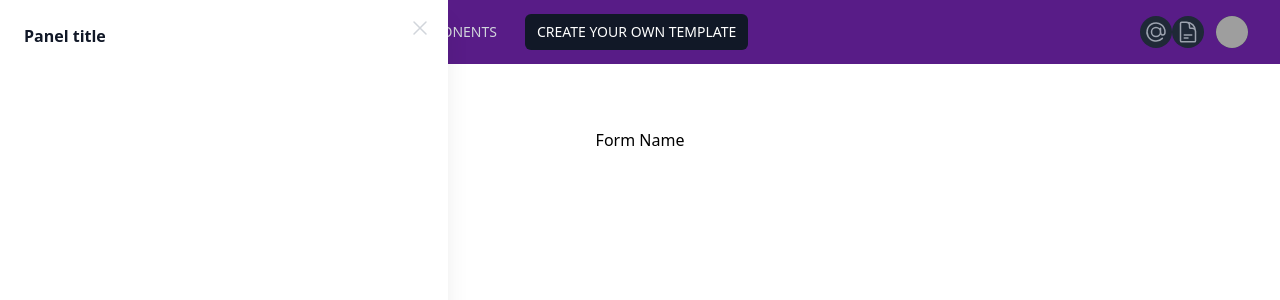
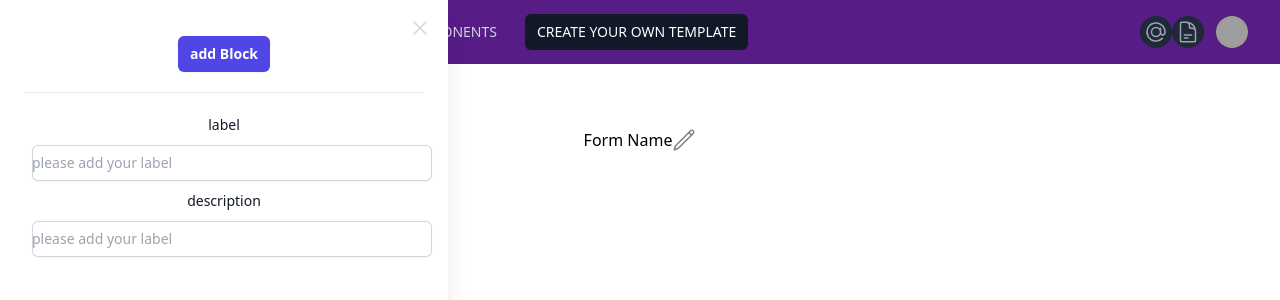
Before and after one commit to RaedRdhaounia/build-Form, a Next.js app: page /create-template in a window 1280 px wide. Both pictures are taken after a click on the button "add more". Shown: the top 300 px of the page. Built offline with nearby package versions, Linux system fonts and the light colour scheme; grey boxes are pictures that could not be loaded.

Commit message:
add basic contraction of form and block
add basics for template and form

```diff
--- /dev/null
+++ b/src/components/others/FormName.tsx
@@ -0,0 +1,37 @@
+import { setFormName } from '@/store/reducers/formReducer '
+import { useAppSelector } from '@/store/store '
+import { PencilIcon } from '@heroicons/react/24/outline'
+import React, { useState } from 'react'
+import { useDispatch } from 'react-redux'
+import Save from './Save'
+
+function FormName() {
+  const dispatch = useDispatch()
+  const FormNameInfo = useAppSelector(state => state.form.formName)
+  const [updateFormName, setUpdateFormName] = useState(FormNameInfo)
+  const [edit, setEdit] = useState(true)
+  function handleEdit(){
+    setEdit(!edit)
+  }
+  function handleFormName(){
+    dispatch(setFormName(updateFormName));
+    handleEdit()
+  }
+  return ( edit ?
+    <div className="text-center m-16 flex justify-center">
+      {FormNameInfo}
+      <PencilIcon width={24} height={24} color="gray" onClick={handleEdit} />
+    </div>
+    :
+    <div className="text-center m-16 flex justify-center">
+    <input
+      className="m-2 text-center block max-w-sm rounded-md border-0 py-1.5 text-gray-900 shadow-sm ring-1 ring-inset ring-gray-300 placeholder:text-gray-400 focus:ring-2 focus:ring-inset focus:ring-indigo-600 sm:text-sm sm:leading-6"
+      onChange={(e) => setUpdateFormName(e.target.value)}
+    />
+    <Save func={handleFormName} />
+    </div>
+
+  )
+}
+
+export default FormName
--- a/src/components/others/Save.tsx
+++ b/src/components/others/Save.tsx
@@ -1,6 +1,10 @@
-export default function Save() {
+export default function Save(props: {func?: () => void}) {
+  const {func} = props
   return (
-    <div className="bg-gray-50 px-4 py-3 text-right sm:px-6">
+    <div
+      onClick={func}
+      className="bg-gray-50 px-4 py-3 text-right sm:px-6"
+    >
       <button
         type="submit"
         className="inline-flex justify-center rounded-md bg-indigo-600 py-2 px-3 text-sm font-semibold text-white shadow-sm hover:bg-indigo-500 focus-visible:outline focus-visible:outline-2 focus-visible:outline-offset-2 focus-visible:outline-indigo-500"
--- /dev/null
+++ b/src/components/utilities/block/InputChange.tsx
@@ -0,0 +1,10 @@
+export default function InputChange(props: {value:string, func: (value:string) => void}) {
+  const {func, value} = props
+  return (
+    <input
+      value={value}
+      className="m-2 text-center block max-w-sm rounded-md border-0 py-1.5 text-gray-900 shadow-sm ring-1 ring-inset ring-gray-300 placeholder:text-gray-400 focus:ring-2 focus:ring-inset focus:ring-indigo-600 sm:text-sm sm:leading-6"
+      onChange={(e) => func(e.target.value)}
+    />
+  )
+}
--- /dev/null
+++ b/src/components/utilities/panel/BlockButton.tsx
@@ -0,0 +1,55 @@
+import { blockAdd } from "@/store/reducers/blockReducer "
+import { addBlock } from "@/store/reducers/formReducer "
+import { useState } from "react"
+import { useDispatch } from "react-redux"
+import Divider from "../Divider"
+
+export default function BlockButton(props: {formLen: number}) {
+  const {formLen} = props
+  const dispatch = useDispatch()
+  const [blockInfo, setBlockInfo] = useState({description:"", label:"", id:`${formLen}`, fields:[]})
+  function handleAdd() {
+    dispatch(blockAdd(blockInfo))
+    dispatch(addBlock(`${formLen}`))
+  }
+  return (
+    <div className="px-4 py-3 text-center sm:px-6">
+      <button
+        type="submit"
+        className="inline-flex justify-center rounded-md bg-indigo-600 py-2 px-3 text-sm font-semibold text-white shadow-sm hover:bg-indigo-500 focus-visible:outline focus-visible:outline-2 focus-visible:outline-offset-2 focus-visible:outline-indigo-500"
+        onClick={handleAdd}
+      >
+        add Block
+      </button>
+      <Divider/>
+      <div>
+      <label htmlFor="email-address" className="block text-sm font-medium leading-6 text-gray-900">
+        label
+      </label>
+      <input
+        value={blockInfo.label}
+        onChange={(e)=>setBlockInfo(value => {return {...value, label:e.target.value }})}
+        type="label-block"
+        name={'fd'}
+        placeholder={"please add your label "}
+        id="label-block"
+        className="m-2 block w-full rounded-md border-0 py-1.5 text-gray-900 shadow-sm ring-1 ring-inset ring-gray-300 placeholder:text-gray-400 focus:ring-2 focus:ring-inset focus:ring-indigo-600 sm:text-sm sm:leading-6"
+      />
+      </div>
+      <div>
+      <label htmlFor="email-address" className="block text-sm font-medium leading-6 text-gray-900">
+        description
+      </label>
+      <input
+        value={blockInfo.description}
+        onChange={(e)=>setBlockInfo(value => {return {...value, description:e.target.value }})}
+        type="text"
+        name="description-block"
+        placeholder={"please add your label "}
+        id="description-block"
+        className="m-2 block w-full rounded-md border-0 py-1.5 text-gray-900 shadow-sm ring-1 ring-inset ring-gray-300 placeholder:text-gray-400 focus:ring-2 focus:ring-inset focus:ring-indigo-600 sm:text-sm sm:leading-6"
+      />
+      </div>
+      </div>
+  )
+}
--- a/src/components/view/Panel.tsx
+++ b/src/components/view/Panel.tsx
@@ -1,9 +1,13 @@
 import { Dispatch, Fragment, SetStateAction } from 'react'
 import { Dialog, Transition } from '@headlessui/react'
-import { XMarkIcon } from '@heroicons/react/24/outline'
+import { XMarkIcon, PlusIcon } from '@heroicons/react/24/outline'
+import { useAppSelector } from '@/store/store '
+import BlockButton from '../utilities/panel/BlockButton'
 
 export default function Panel(props : {open: boolean, setOpen: Dispatch<SetStateAction<boolean>>}) {
-    const {open, setOpen} = props
+  const {open, setOpen} = props
+  const formStore = useAppSelector(store => store.form)
+
   return (
     <Transition.Root show={open} as={Fragment}>
       <Dialog as="div" className="relative z-10" onClose={setOpen}>
@@ -41,11 +45,14 @@ export default function Panel(props : {open: boolean, setOpen: Dispatch<SetState
                     </div>
                   </Transition.Child>
                   <div className="flex h-full flex-col bg-white py-6 shadow-xl">
-                    <div className="px-4 sm:px-6">
-                      <Dialog.Title className="text-base font-semibold leading-6 text-gray-900">
-                        Panel title
-                      </Dialog.Title>
-                    </div>
+                    {formStore.blocks.length < 1 && <BlockButton formLen={formStore.blocks.length} />}
+                    {formStore.blocks.length > 0 &&
+                    <div className=" flex  bg-white py-10 m-2 justify-between justify-items-center items-baseline ">
+                      <dt className="text-sm font-medium text-gray-500">add item</dt>
+                      <dd className="mt-1 text-sm text-gray-900 sm:col-span-2 sm:mt-0 mr-9"><PlusIcon width={25} height={25}  /></dd>
+                    </div>}
+
+
                     <div className="relative mt-6 flex-1 px-4 sm:px-6">{/* Your content */}</div>
                   </div>
                 </Dialog.Panel>
--- a/src/pages/create-template/index.tsx
+++ b/src/pages/create-template/index.tsx
@@ -1,19 +1,90 @@
+import Block from "@/components/generators/Block ";
 import AddMore from "@/components/others/AddMore ";
+import FormName from "@/components/others/FormName ";
+import Save from "@/components/others/Save ";
+import InputChange from "@/components/utilities/block/InputChange ";
 import { Panel } from "@/components/view ";
+import { blockAdd, blockRemove, blockUpdate } from "@/store/reducers/blockReducer ";
+import { addBlock, removeBlock } from "@/store/reducers/formReducer ";
 import { useAppSelector } from "@/store/store ";
+import { PlusCircleIcon } from "@heroicons/react/20/solid";
+import { PencilIcon, TrashIcon } from "@heroicons/react/24/outline";
 import { useState } from "react";
+import { useDispatch } from "react-redux";
 
+function BlockList(props : {index : number, block:string}) {
+  const dispatch = useDispatch()
+  const {index, block} = props
+  const newId = `${(Math.random() *1000000 )}`
+  const blockInfo = useAppSelector(state => state.block[index])
+  const newBlockInfo = {description:"description", label:"title", id: blockInfo.id, fields:[]}
+  const [updateBlockInfo, setUpdateBlockInfo] = useState(blockInfo)
+  const [edit, setEdit] = useState(false)
+  function handleEdit(){
+    setEdit(!edit)
+  }
+  function handleRemoveBlock() {
+    dispatch(removeBlock(block))
+    dispatch(blockRemove(block))
+    }
+  function handleAddBlock() {
+    dispatch(blockAdd({...newBlockInfo, id:newId}))
+    dispatch(addBlock(newId))
+  }
+  function handleEditBotton() {
+    dispatch(blockUpdate({...updateBlockInfo}))
+    handleEdit()
+  }
+  function handleLabel(_value:string) {
+    setUpdateBlockInfo({...updateBlockInfo, label: _value})
+  }
+  function handleDescription(_value:string) {
+    setUpdateBlockInfo({...updateBlockInfo, description: _value})
+  }
+  return ( blockInfo &&
+    <>
+      <div className="flex justify-between" >
+      {edit ?
+      <div
+       className="ml-10"
+      >
+        <div className="flex items-center">
+          <InputChange func={handleLabel} value={updateBlockInfo.label}/>
+          <label> label</label>
+        </div>
+        <div className="flex items-center">
+          <InputChange func={handleDescription} value={updateBlockInfo.description}/>
+          <label> description</label>
+        </div>
+      </div> : <div/>}
+      <div className='flex justify-end mr-10 mt-5 items-baseline'>
+        {!edit ?
+          <PencilIcon width={24} height={24} color="gray" onClick={handleEdit} />
+        :
+        <Save func={handleEditBotton} />
+        }
+        <PlusCircleIcon width={24} height={24} color="green" onClick={handleAddBlock}/>
+        <TrashIcon width={24} height={24} color="red" onClick={handleRemoveBlock} />
+      </div>
+      </div>
 
+      <Block {...blockInfo} />
+    </>
+  )
+}
 export default function index() {
-    const FormData = useAppSelector(state => state.form)
-    const [open, setOpen] = useState<boolean>(false)
+  const FormData = useAppSelector(state => state.form)
+  const [open, setOpen] = useState<boolean>(false)
   return (
   <>
+    <Panel open={open} setOpen={setOpen} />
     <AddMore open={open} setOpen={setOpen} />
-    <div className="text-center m-16">
-      {FormData.formName}
+    <FormName/>
+    <div>
+      {FormData.blocks && FormData.blocks.map((block, index) => {
+        return <BlockList index={index} key={index} block={block} />
+      })}
     </div>
-    <Panel open={open} setOpen={setOpen} />
   </>
 
   )
--- a/src/store/reducers/blockReducer.ts
+++ b/src/store/reducers/blockReducer.ts
@@ -7,24 +7,24 @@ const blockSlice = createSlice({
   name: 'block',
   initialState,
   reducers: {
-    addBlock(state, action: PayloadAction<BoxReducer>) {
+    blockAdd(state, action: PayloadAction<BoxReducer>) {
       state.push(action.payload);
     },
-    removeBlock(state, action: PayloadAction<string>) {
-      state.filter(block => block.id !== action.payload)
+    blockRemove(state, action: PayloadAction<string>) {
+      const blocks =  state.filter(block => block.id !== action.payload)
+      return [...blocks]
     },
-    updateBlock(state, action: PayloadAction<{ id: string, description:string, label: string }>) {
-      const {description, id, label} = action.payload
-      state.forEach(block =>{
-        if(block.id === id) {
-          if (description) {
-            block.description = description;
-          }
-          if (label) {
-            block.label = label
+    blockUpdate(state, action: PayloadAction<BoxReducer>) {
+      const {id} = action.payload
+      function changeDesc(_id:string ) {
+        for (var i in state) {
+          if (state[i].id === _id) {
+            state[i] = action.payload
+             break;
           }
         }
-      })
+     }
+     changeDesc(id)
     },
     removeBlockFiled(state, action: PayloadAction<{ id: string, fieldId: string}>) {
       const {fieldId, id} = action.payload
@@ -41,6 +41,6 @@ const blockSlice = createSlice({
   },
 });
 
-export const { addBlock, addBlockFiled, removeBlock, removeBlockFiled, updateBlock } = blockSlice.actions;
+export const { blockAdd, addBlockFiled, blockRemove, removeBlockFiled, blockUpdate } = blockSlice.actions;
 
 export default blockSlice.reducer;
--- a/src/store/reducers/formReducer.ts
+++ b/src/store/reducers/formReducer.ts
@@ -1,4 +1,4 @@
-import { BoxReducer, FormReducer } from '@/constants/types/interfaces ';
+import { FormReducer } from '@/constants/types/interfaces ';
 import { createSlice, PayloadAction } from '@reduxjs/toolkit';
 
 const initialState: FormReducer = { formName: "Form Name", blocks: [] };
@@ -14,7 +14,8 @@ const formSlice = createSlice({
       state.blocks.push(action.payload)
     },
     removeBlock(state, action: PayloadAction<string>) {
-      state.blocks.filter(block => block !== action.payload)
+      const blocks =  state.blocks.filter(block => block !== action.payload)
+      return {formName: state.formName, blocks}
     },
   },
 });
```
